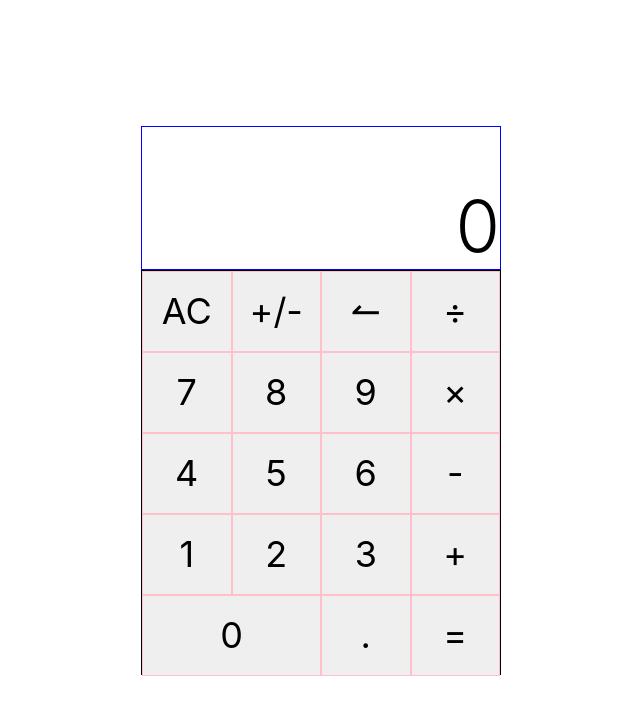
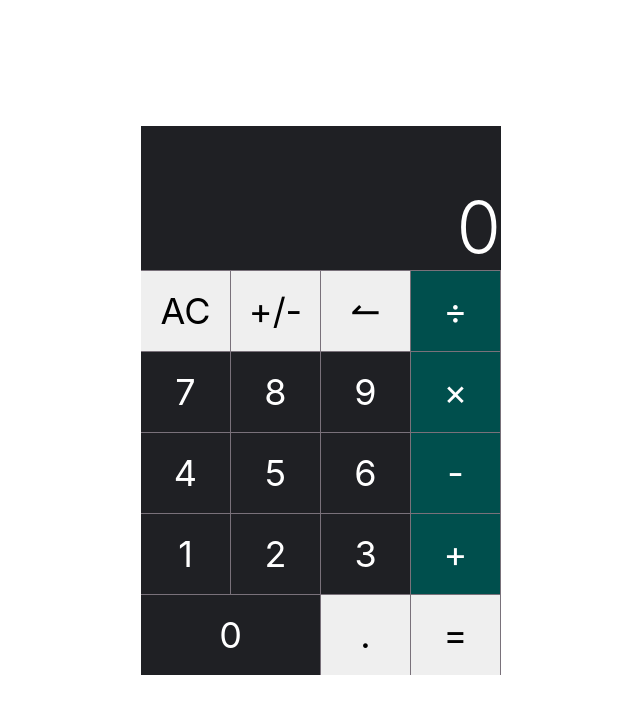
Before and after one commit to Samuelodan/basic-calculator, a plain HTML site: page index.html in a window 1280 px wide. Shown: the whole page, without its empty margins (319-959 px from the left). Drawn offline with Linux system fonts and the light colour scheme.

Commit message:
Add different colors to buttons

```diff
--- a/style.css
+++ b/style.css
@@ -28,7 +28,9 @@ body {
   justify-content: right;
   font-size: 4rem;
   font-weight: 300;
-  border: 1px solid blue;
+  background-color: #1f2024;
+  color: white;
+  /* border: 1px solid blue; */
 }
 
 .buttons {
@@ -36,7 +38,7 @@ body {
   width: 20rem;
   display: grid;
   grid-template-columns: 1fr 1fr 1fr 1fr;
-  border: 1px solid black;
+  /* border: 1px solid black; */
 }
 #zero-button {
   grid-column: 1/3;
@@ -45,7 +47,10 @@ body {
 
 .buttons button {
   height: 4.5rem;
-  border: 1px solid pink;
+  /* border: 1px solid pink; */
+  border: none;
+  border-right: 1px solid #79717a;
+  border-top: 1px solid #79717a;
   font-size: 2rem;
   font-family: -apple-system, BlinkMacSystemFont, "Segoe UI", Roboto, Oxygen,
     Ubuntu, Cantarell, "Open Sans", "Helvetica Neue", sans-serif;
@@ -53,3 +58,22 @@ body {
 .buttons :hover {
   cursor: pointer;
 }
+
+.numbers,
+.decimal {
+  background-color: #1f2024;
+  color: white;
+}
+
+/* .numbers:active,
+.decimal:active {
+  background-color: black;
+  color: #79717a;
+} */
+
+.operator {
+  background-color: #004f4d;
+  color: white;
+}
+.function {
+}
```
